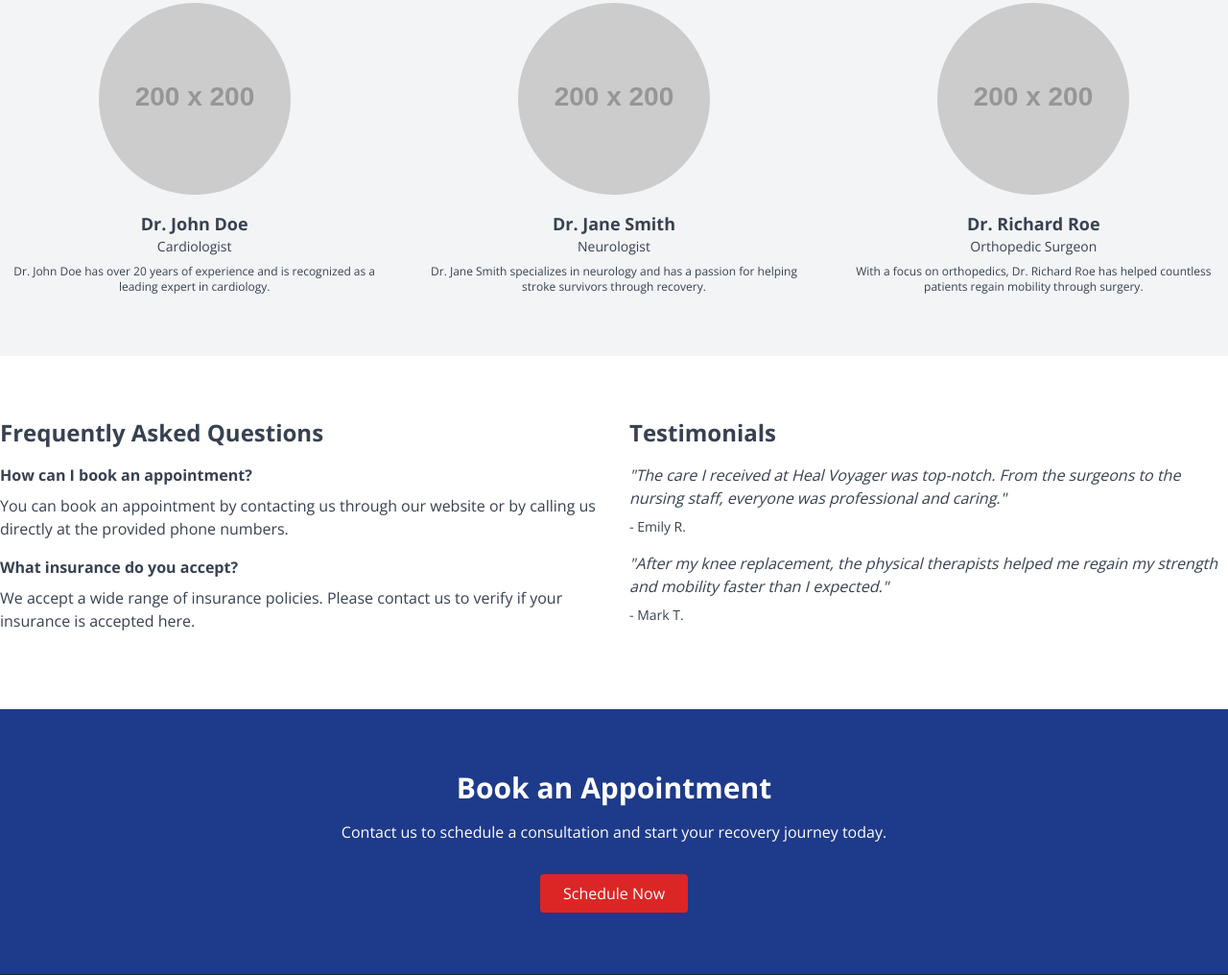
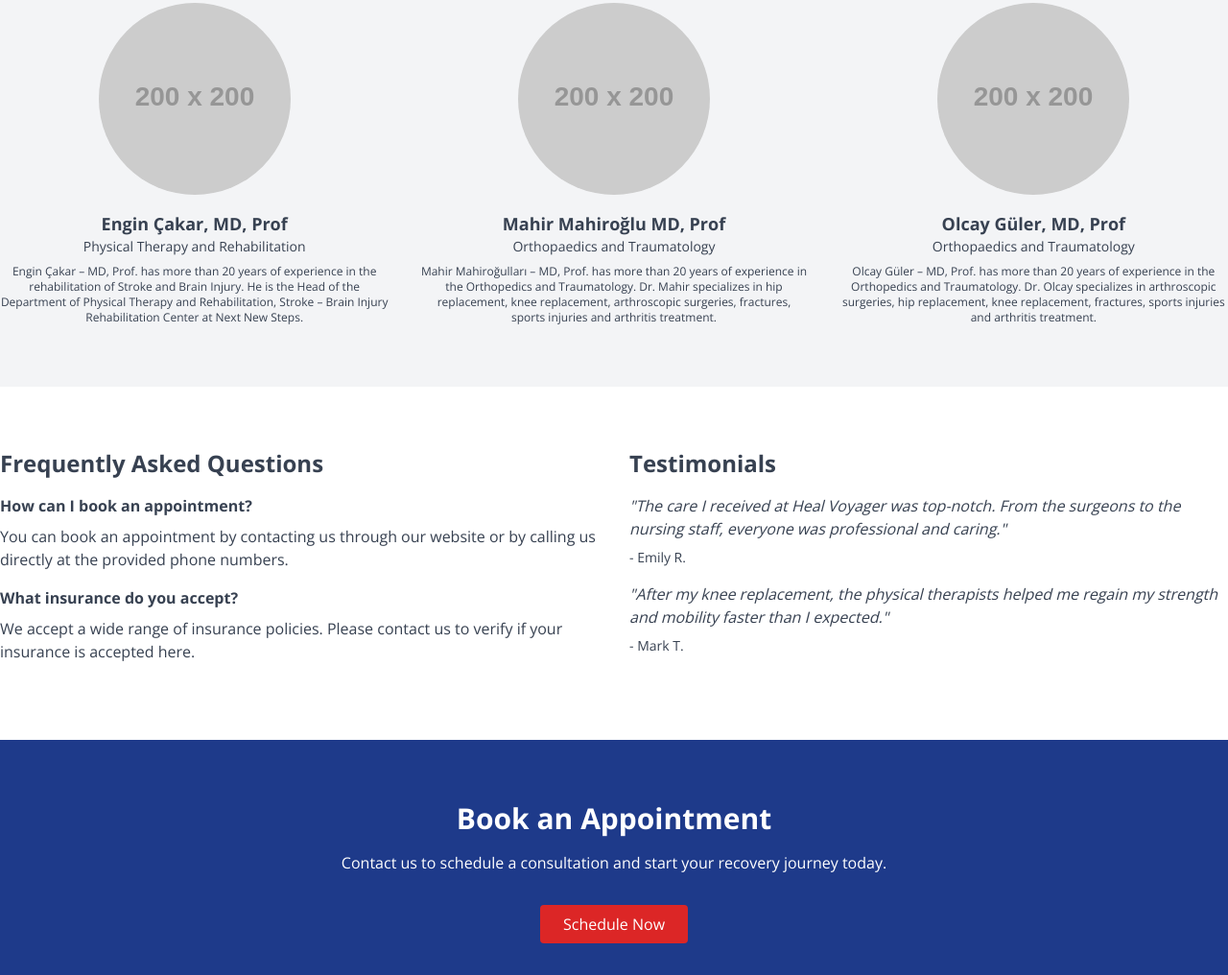
Before and after one commit to healvoyager/info.healvoyager.com, a plain HTML site: page index.html in a window 1280 px wide. Shown: the part 941-1957 px from the top of the page at 96% size. Drawn offline with nearby package versions, Linux system fonts and the light colour scheme; placeholder pictures from the web are drawn by us.

Commit message:
Update index.html

```diff
--- a/index.html
+++ b/index.html
@@ -112,23 +112,23 @@
                 <!-- Doctor 1 -->
                 <div class="text-center">
                     <img src="https://placehold.co/200x200" alt="Doctor 1 placeholder image" class="mx-auto mb-4 rounded-full">
-                    <h3 class="font-bold text-lg">Dr. John Doe</h3>
-                    <p class="text-sm mb-2">Cardiologist</p>
-                    <p class="text-xs">Dr. John Doe has over 20 years of experience and is recognized as a leading expert in cardiology.</p>
+                    <h3 class="font-bold text-lg">Engin Çakar, MD, Prof</h3>
+                    <p class="text-sm mb-2">Physical Therapy and Rehabilitation</p>
+                    <p class="text-xs">Engin Çakar – MD, Prof. has more than 20 years of experience in the rehabilitation of Stroke and Brain Injury. He is the Head of the Department of Physical Therapy and Rehabilitation, Stroke – Brain Injury Rehabilitation Center at Next New Steps.</p>
                 </div>
                 <!-- Doctor 2 -->
                 <div class="text-center">
                     <img src="https://placehold.co/200x200" alt="Doctor 2 placeholder image" class="mx-auto mb-4 rounded-full">
-                    <h3 class="font-bold text-lg">Dr. Jane Smith</h3>
-                    <p class="text-sm mb-2">Neurologist</p>
-                    <p class="text-xs">Dr. Jane Smith specializes in neurology and has a passion for helping stroke survivors through recovery.</p>
+                    <h3 class="font-bold text-lg">Mahir Mahiroğlu MD, Prof</h3>
+                    <p class="text-sm mb-2">Orthopaedics and Traumatology</p>
+                    <p class="text-xs">Mahir Mahiroğulları – MD, Prof. has more than 20 years of experience in the Orthopedics and Traumatology. Dr. Mahir specializes in hip replacement, knee replacement, arthroscopic surgeries, fractures, sports injuries and arthritis treatment.</p>
                 </div>
                 <!-- Doctor 3 -->
                 <div class="text-center">
                     <img src="https://placehold.co/200x200" alt="Doctor 3 placeholder image" class="mx-auto mb-4 rounded-full">
-                    <h3 class="font-bold text-lg">Dr. Richard Roe</h3>
-                    <p class="text-sm mb-2">Orthopedic Surgeon</p>
-                    <p class="text-xs">With a focus on orthopedics, Dr. Richard Roe has helped countless patients regain mobility through surgery.</p>
+                    <h3 class="font-bold text-lg">Olcay Güler, MD, Prof</h3>
+                    <p class="text-sm mb-2">Orthopaedics and Traumatology</p>
+                    <p class="text-xs">Olcay Güler – MD, Prof. has more than 20 years of experience in the Orthopedics and Traumatology. Dr. Olcay specializes in arthroscopic surgeries, hip replacement, knee replacement, fractures, sports injuries and arthritis treatment.</p>
                 </div>
             </div>
         </div>
```
